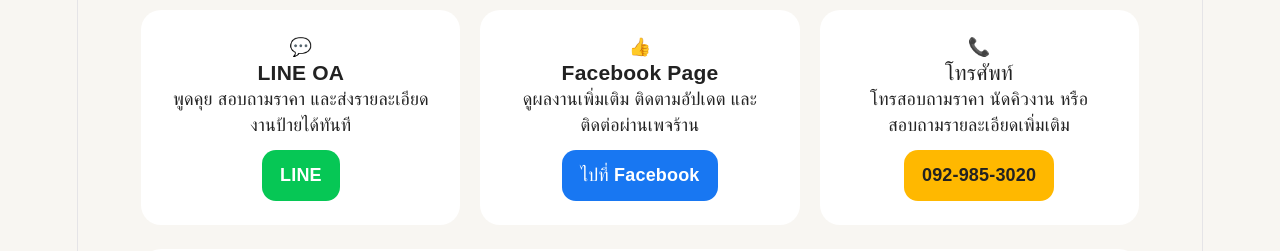
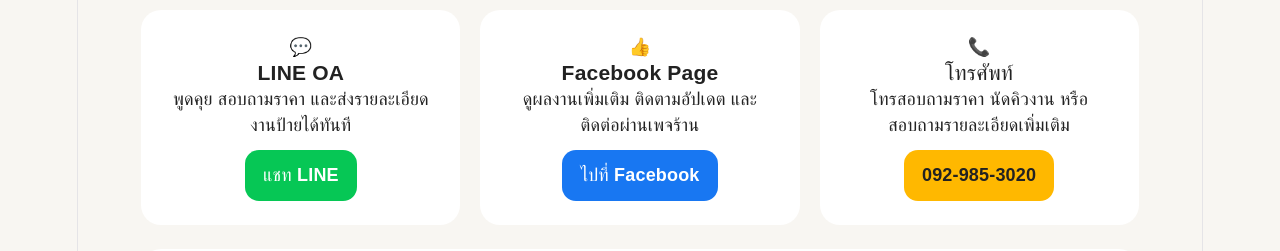
Before and after one commit to Tui-Satit/sign-shop, a React (Vite) app: page / in a window 1280 px wide. Shown: the part 2900-3151 px from the top of the page. Built offline with nearby package versions, Linux system fonts and the light colour scheme.

Commit message:
Add text LINE

```diff
--- a/src/App.jsx
+++ b/src/App.jsx
@@ -54,6 +54,8 @@
         "งานป้ายอะคริลิคดีไซน์เรียบหรู เหมาะกับร้านค้า บริษัท และสำนักงานที่ต้องการภาพลักษณ์ทันสมัย",
     },
   ];
+
+  const message = encodeURIComponent("สนใจทำป้ายครับ");
 
   return (
     <div className="app">
@@ -215,14 +217,25 @@
                 <div className="contact-content">
                   <h3>LINE OA</h3>
                   <p>พูดคุย สอบถามราคา และส่งรายละเอียดงานป้ายได้ทันที</p>
+
+
+
+
+
+    <div>
       <a
-              href="https://line.me/R/oaMessage/@611cpkqx/"
+        href={`https://line.me/R/oaMessage/@611cpkqx/?text=${message}`}
         target="_blank"
         rel="noopener noreferrer"
         className="contact-btn line-btn"
       >
-              LINE
+        แชท LINE
       </a>
+    </div>
+
+
+
+
 
                 </div>
               </div>
```
Lines whose indentation alone changed are shown as unchanged.
